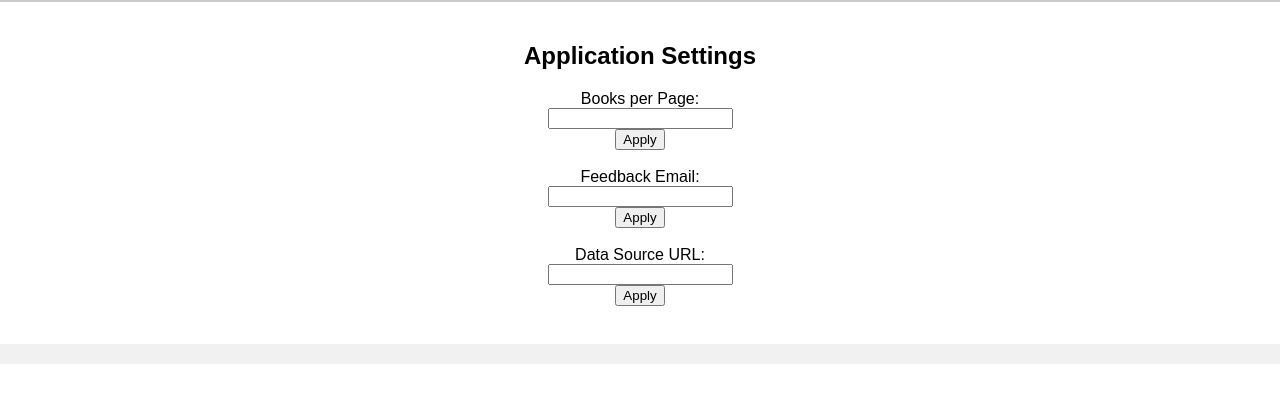
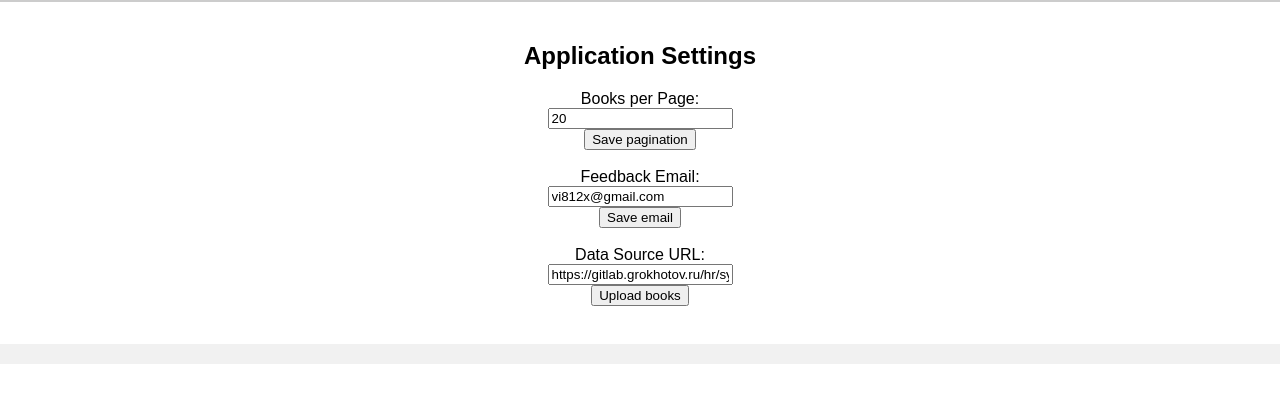
Before and after one commit to Vi-812/library_database, a Django app: page / in a window 1280 px wide. Shown: the part 38-441 px from the top of the page. Run offline with Django 4.2, Linux system fonts and the light colour scheme; the visitor is signed in with stand-in values (Sample User, id 1); data comes from the database, SQL or seed files in the repository; data that the repository does not hold is empty.

Commit message:
Начат парсинг книг

```diff
--- a/library/books/templates/settings.html
+++ b/library/books/templates/settings.html
@@ -6,15 +6,15 @@
   {% csrf_token %}
   <label for="books_per_page">Books per Page:</label>
   <input type="number" name="books_per_page" value="{{ app_settings.books_per_page }}">
-  <button type="submit" name="update_books_per_page">Apply</button>
+  <button type="submit" name="pagination_setting">Save pagination</button>
   <br>
   <label for="feedback_email">Feedback Email:</label>
   <input type="email" name="feedback_email" value="{{ app_settings.feedback_email }}">
-  <button type="submit" name="update_feedback_email">Apply</button>
+  <button type="submit" name="feedback_email_setting">Save email</button>
   <br>
   <label for="data_source_url">Data Source URL:</label>
   <input type="url" name="data_source_url" value="{{ app_settings.data_source_url }}">
-  <button type="submit" name="update_data_source_url">Apply</button>
+  <button type="submit" name="load_data_url">Upload books</button>
   <br>
 </form>
 {% endblock %}
--- a/library/books/views.py
+++ b/library/books/views.py
@@ -1,11 +1,19 @@
 from django.contrib.admin.views.decorators import staff_member_required
 from django.shortcuts import render
 from .models import AppSettings
+from .books_parse import parser
 
 
 @staff_member_required
 def settings_view(request):
     app_settings = AppSettings.objects.first()
+
+    if not app_settings:
+        app_settings = AppSettings()
+        app_settings.books_per_page = 20
+        app_settings.feedback_email = "vi812x@gmail.com"
+        app_settings.data_source_url = "https://gitlab.grokhotov.ru/hr/symfony-test-vacancy/-/raw/main/books.json"
+        app_settings.save()
 
     if request.method == 'POST':
         app_settings.books_per_page = request.POST.get('books_per_page', app_settings.books_per_page)
@@ -13,5 +21,16 @@ def settings_view(request):
         app_settings.data_source_url = request.POST.get('data_source_url', app_settings.data_source_url)
         app_settings.save()
 
+    if request.method == 'POST':
+        if 'pagination_setting' in request.POST:
+            app_settings.books_per_page = request.POST.get('books_per_page', app_settings.books_per_page)
+        elif 'feedback_email_setting' in request.POST:
+            app_settings.feedback_email = request.POST.get('feedback_email', app_settings.feedback_email)
+        elif 'load_data_url' in request.POST:
+            app_settings.data_source_url = request.POST.get('data_source_url', app_settings.data_source_url)
+            parser(app_settings.data_source_url)
+
+        app_settings.save()
+
     context = {'app_settings': app_settings}
     return render(request, 'settings.html', context)
```
Also changed, not shown: library/books/books_parse.py (added, +27 -0 lines), 1 other file.
